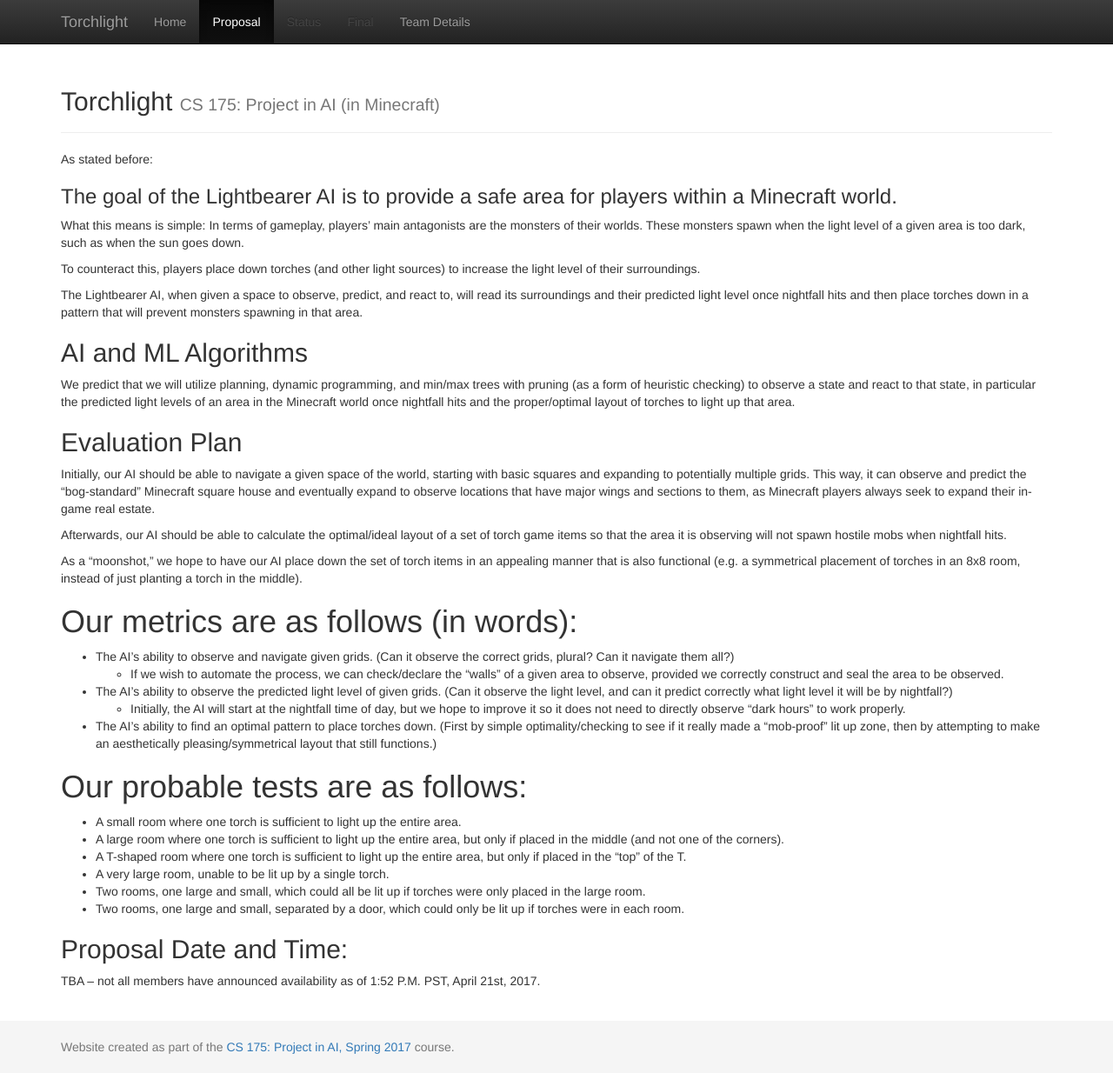
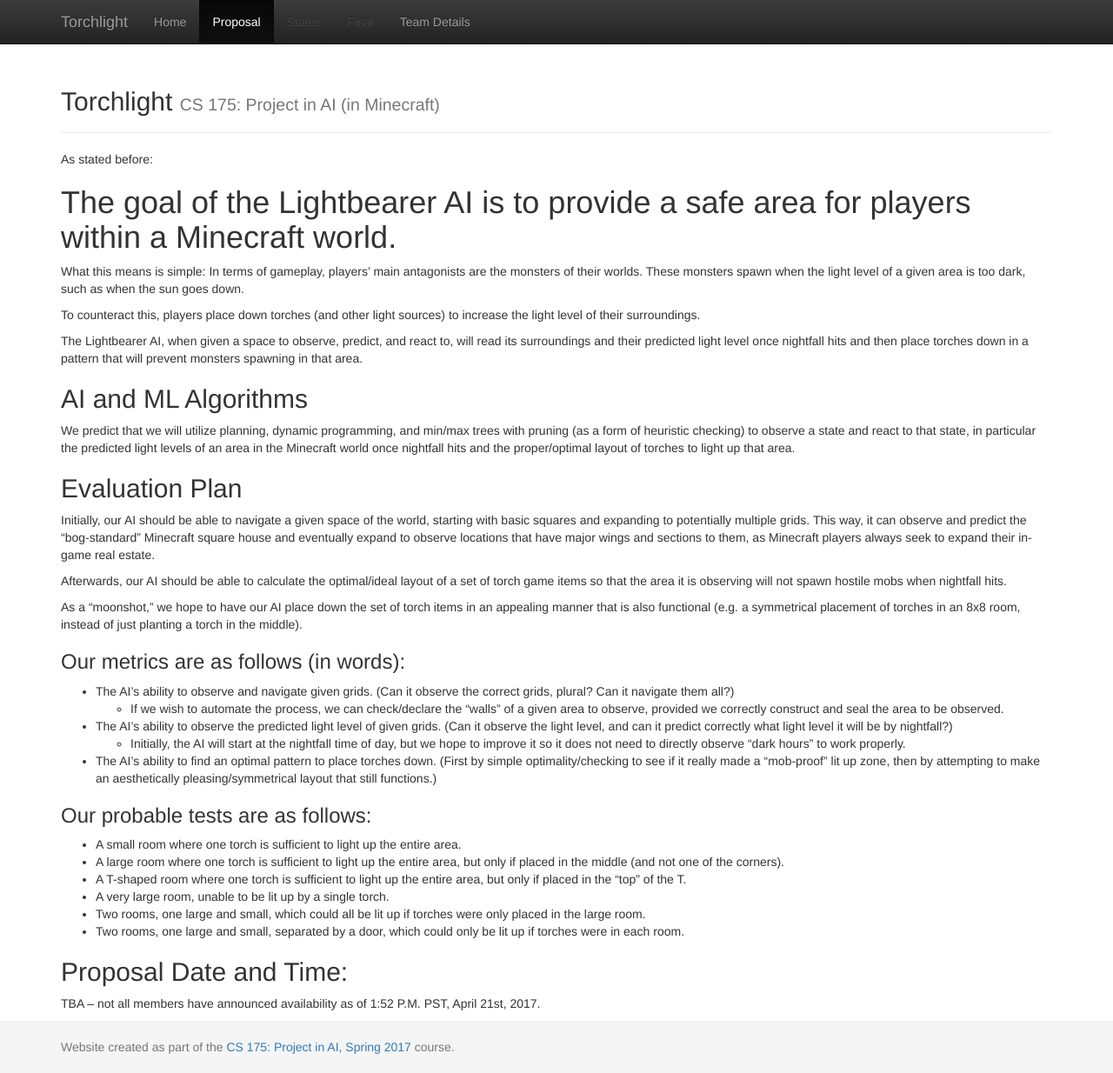
Before and after one commit to ruidongd/Torchlight, a Jekyll site: the page built from docs/proposal.md, in a window 1280 px wide and 1234 px high. Shown: the whole window at 87% size. Built offline with Jekyll 4.4.1, drawn with Linux system fonts in a browser that asks for light colours.

```diff
--- a/docs/proposal.md
+++ b/docs/proposal.md
@@ -5,7 +5,7 @@ title: Proposal
 
 As stated before:
 
-### The goal of the Lightbearer AI is to provide a safe area for players within a Minecraft world.
+# The goal of the Lightbearer AI is to provide a safe area for players within a Minecraft world.
 
 What this means is simple: In terms of gameplay, players' main antagonists are the monsters of their worlds. These monsters spawn when the light level of a given area is too dark, such as when the sun goes down.
 
@@ -25,14 +25,14 @@ Afterwards, our AI should be able to calculate the optimal/ideal layout of a set
 
 As a "moonshot," we hope to have our AI place down the set of torch items in an appealing manner that is also functional (e.g. a symmetrical placement of torches in an 8x8 room, instead of just planting a torch in the middle).
 
-# Our metrics are as follows (in words):
+### Our metrics are as follows (in words):
 - The AI's ability to observe and navigate given grids. (Can it observe the correct grids, plural? Can it navigate them all?)
   - If we wish to automate the process, we can check/declare the "walls" of a given area to observe, provided we correctly construct and seal the area to be observed.
 - The AI's ability to observe the predicted light level of given grids. (Can it observe the light level, and can it predict correctly what light level it will be by nightfall?)
   - Initially, the AI will start at the nightfall time of day, but we hope to improve it so it does not need to directly observe "dark hours" to work properly.
 - The AI's ability to find an optimal pattern to place torches down. (First by simple optimality/checking to see if it really made a "mob-proof" lit up zone, then by attempting to make an aesthetically pleasing/symmetrical layout that still functions.)
 
-# Our probable tests are as follows:
+### Our probable tests are as follows:
 - A small room where one torch is sufficient to light up the entire area.
 - A large room where one torch is sufficient to light up the entire area, but only if placed in the middle (and not one of the corners).
 - A T-shaped room where one torch is sufficient to light up the entire area, but only if placed in the "top" of the T.
```
